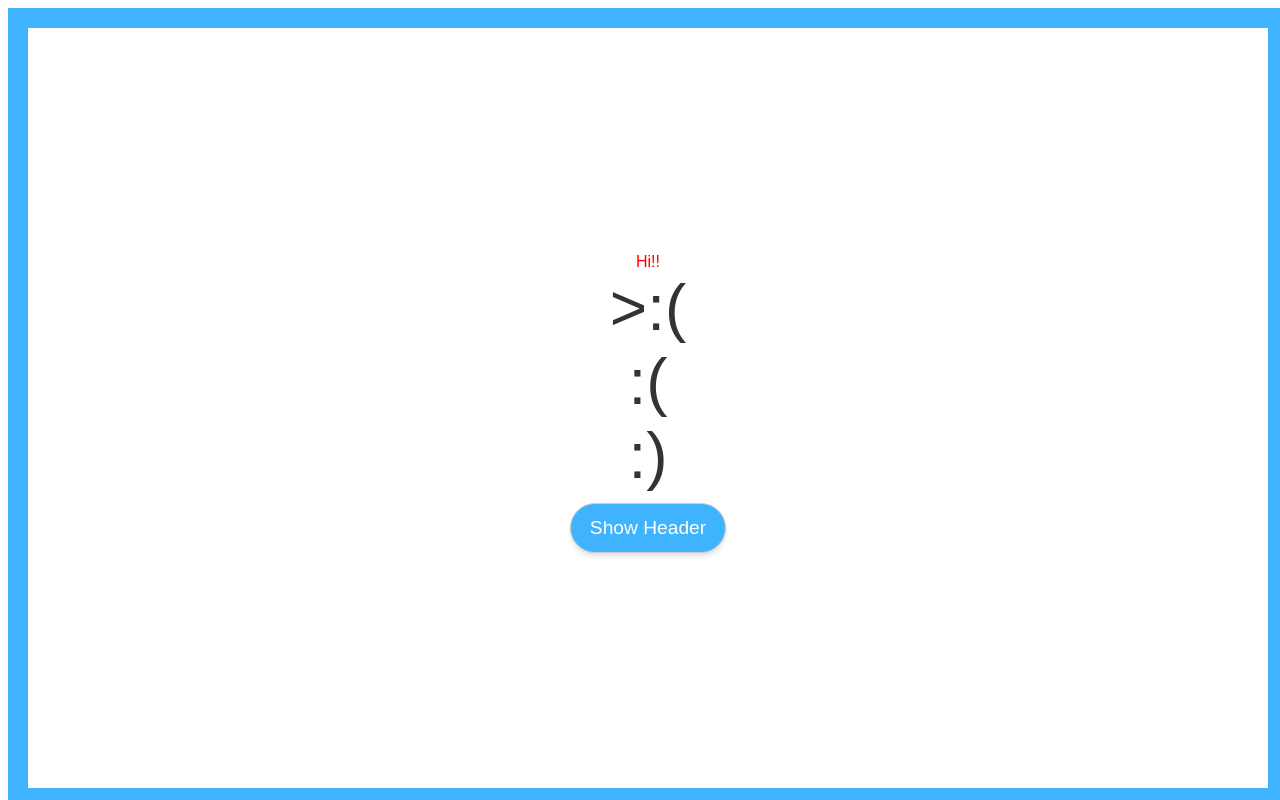
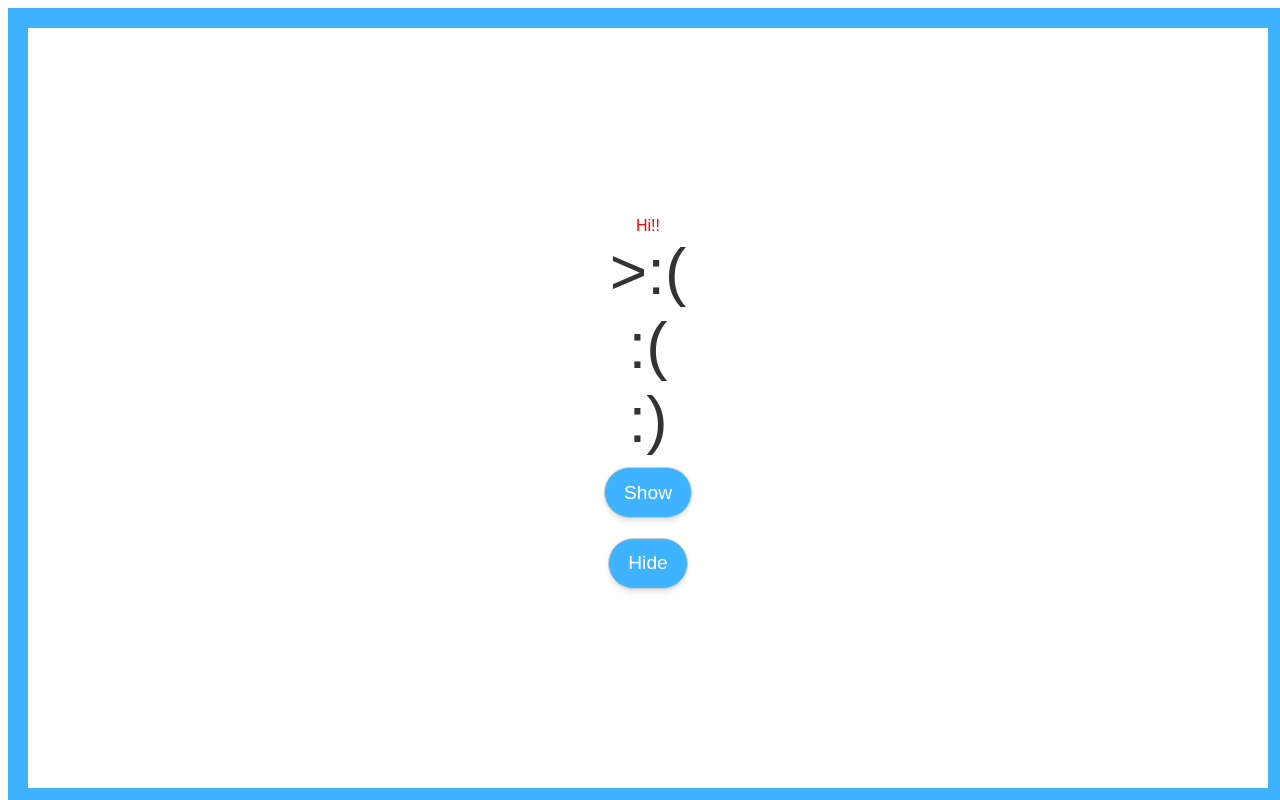
Before and after one commit to codecrook/svelte-practice, a Svelte app in the folder svelte-chat-bot/: page / in a window 1280 px wide. Built offline with nearby package versions, Linux system fonts and the light colour scheme.

Commit message:
Learned about Event Dispatching

```diff
--- a/svelte-chat-bot/src/App.svelte
+++ b/svelte-chat-bot/src/App.svelte
@@ -35,5 +35,9 @@
   {#each [2, 1, 0] as index}
     <Face size={4} {index} />
   {/each}
-  <Button on:click={() => (showHeader = true)}>Show Header</Button>
+  <Button
+    on:show={() => (showHeader = true)}
+    on:hide={() => (showHeader = false)}>
+    Show Header
+  </Button>
 </Container>
--- a/svelte-chat-bot/src/Button.svelte
+++ b/svelte-chat-bot/src/Button.svelte
@@ -1,3 +1,8 @@
+<script>
+  import { createEventDispatcher } from "svelte";
+  const dispatch = createEventDispatcher();
+</script>
+
 <style>
   button {
     font-family: "Nunito", sans-serif;
@@ -15,6 +20,5 @@
   }
 </style>
 
-<button on:click>
-  <slot />
-</button>
+<button on:click={() => dispatch('show')}>Show</button>
+<button on:click={() => dispatch('hide')}>Hide</button>
```
